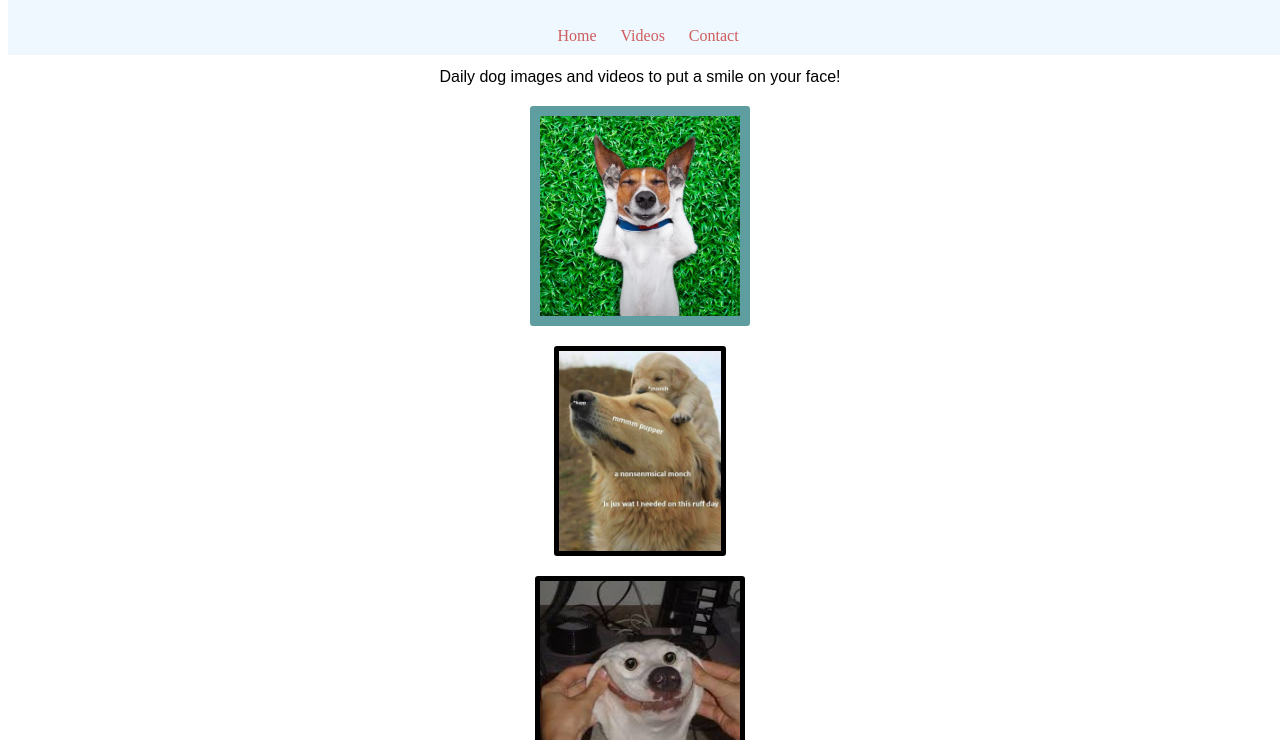
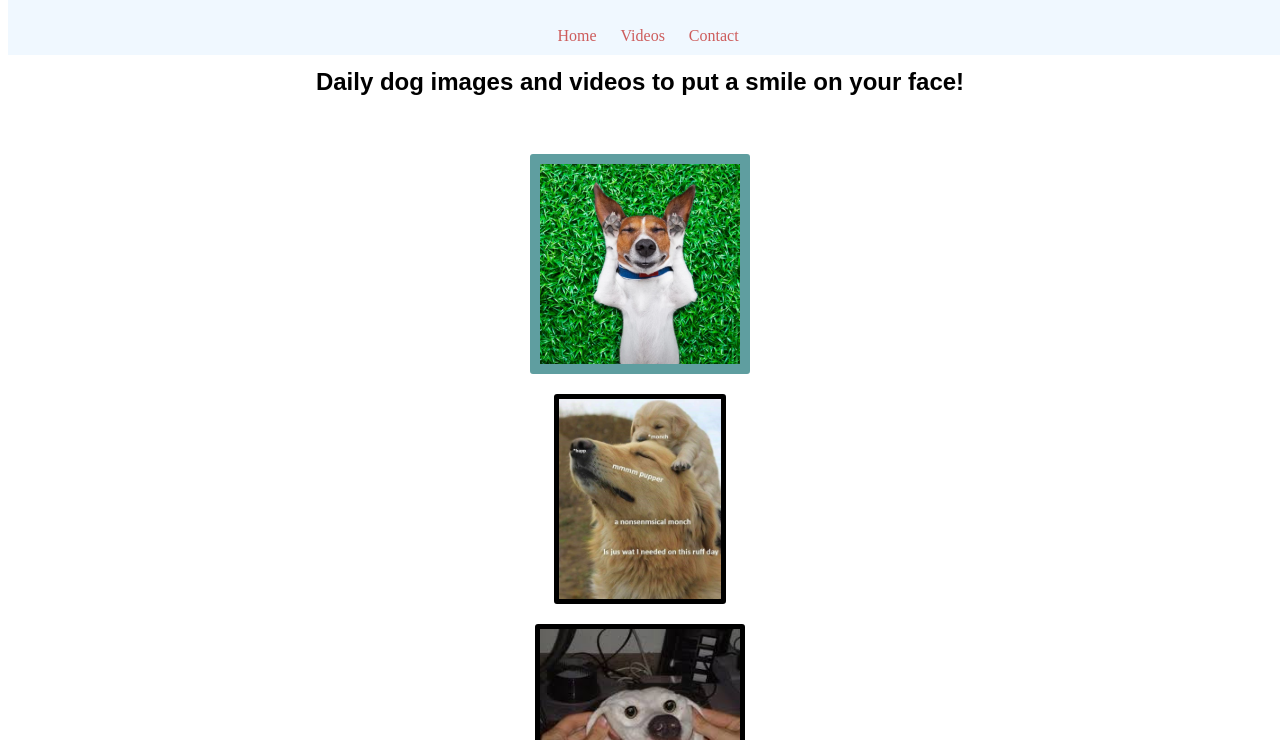
Before and after one commit to jhdavey/miniproject1, a plain HTML site: page index.html in a window 1280 px wide. Shown: the part 60-800 px from the top of the page. Drawn offline with Linux system fonts and the light colour scheme.

Commit message:
changed h2

```diff
--- a/index.html
+++ b/index.html
@@ -18,7 +18,7 @@
 
 <body>
 <section>
-  <p class="text">Daily dog images and videos to put a smile on your face!
+  <h2 class="text">Daily dog images and videos to put a smile on your face!</h2>
     <br />
     <img class="image" id="featuredimg" src="images/goofydog1.jpg" alt="Featured media of the day"/>
     <img class="image" src="images/mompup.jpg" alt="Funny picture of mom and puppy dogs"/>
```
